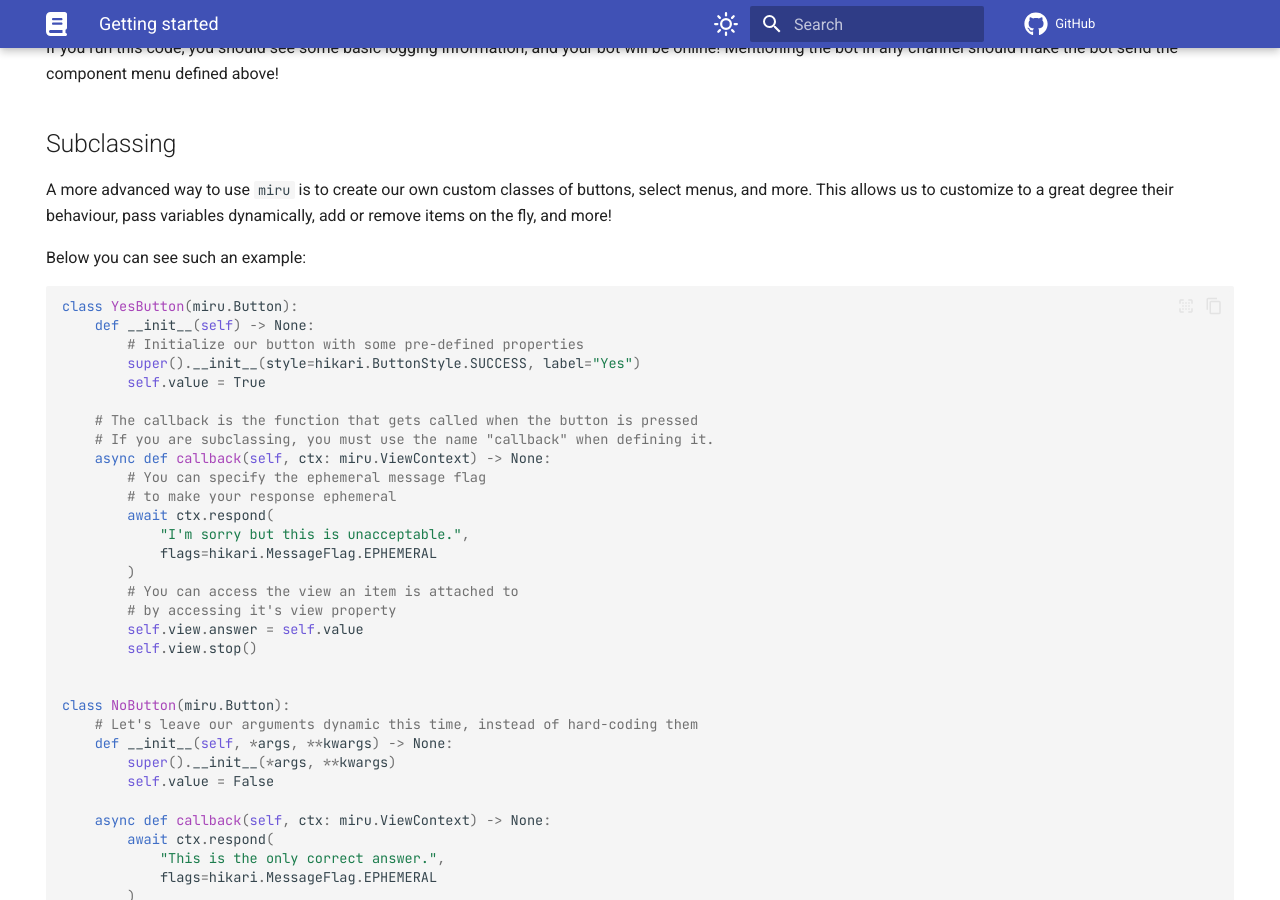
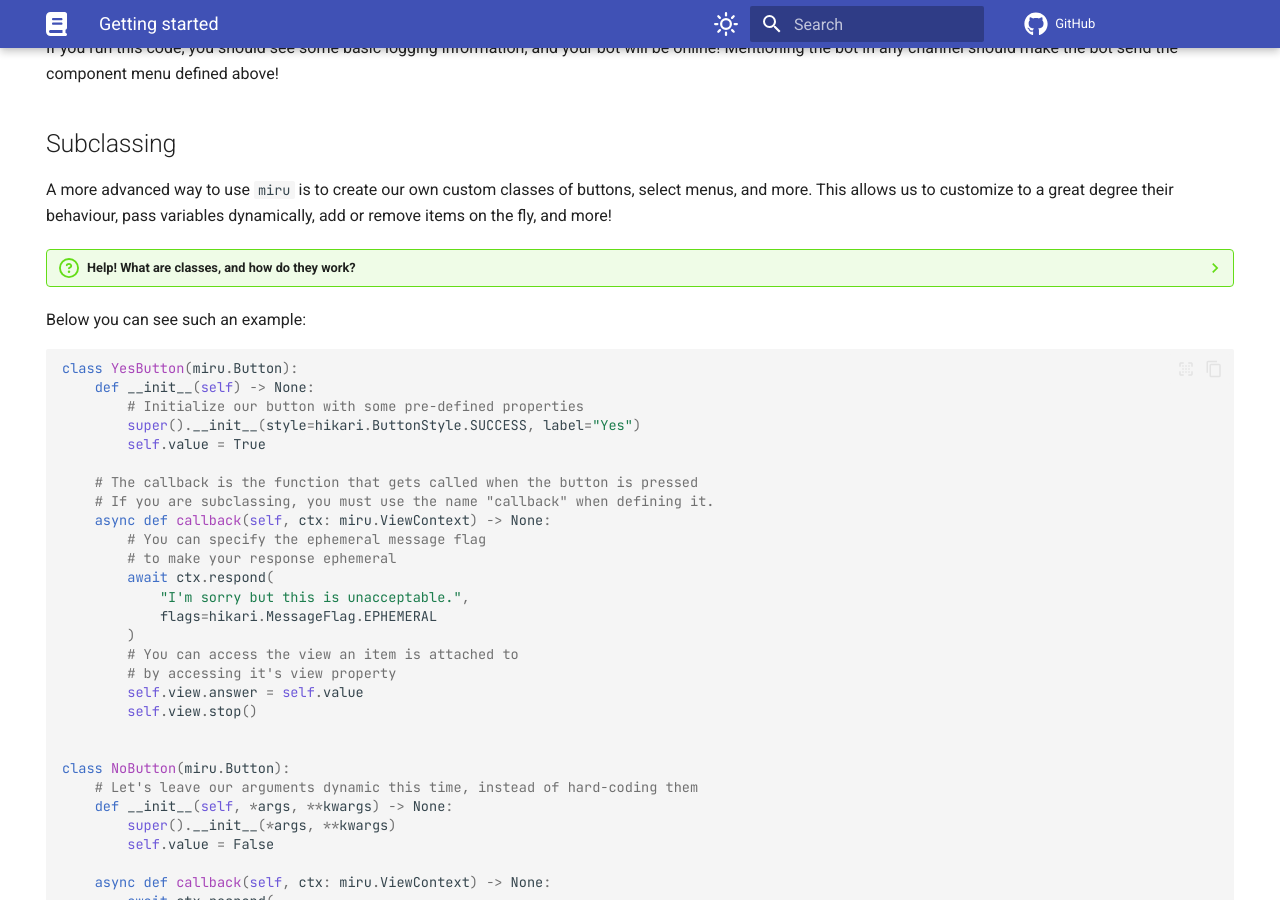
Before and after one commit to hypergonial/hikari-miru, an MkDocs documentation site: the page built from docs/getting_started.md, in a window 1280 px wide and 900 px high, scrolled down 2521 px. Built offline with MkDocs 1.6.1 and Material for MkDocs 9.7.7, drawn with Linux system fonts in a browser that asks for light colours; plug-ins that fetch from the network failed and are left out; comment, search, counter and statistics services are not loaded.

Commit message:
Add OOP guide

````diff
--- a/docs/getting_started.md
+++ b/docs/getting_started.md
@@ -345,6 +345,9 @@ A more advanced way to use `miru` is to create our own custom classes of buttons
 This allows us to customize to a great degree their behaviour, pass variables dynamically, add or remove
 items on the fly, and more!
 
+??? question "Help! What are classes, and how do they work?"
+    If you're not sure how classes & subclassing work in Python, check out this [guide from Real Python](https://realpython.com/python3-object-oriented-programming/) on the subject.
+
 Below you can see such an example:
 
 ```py
````
